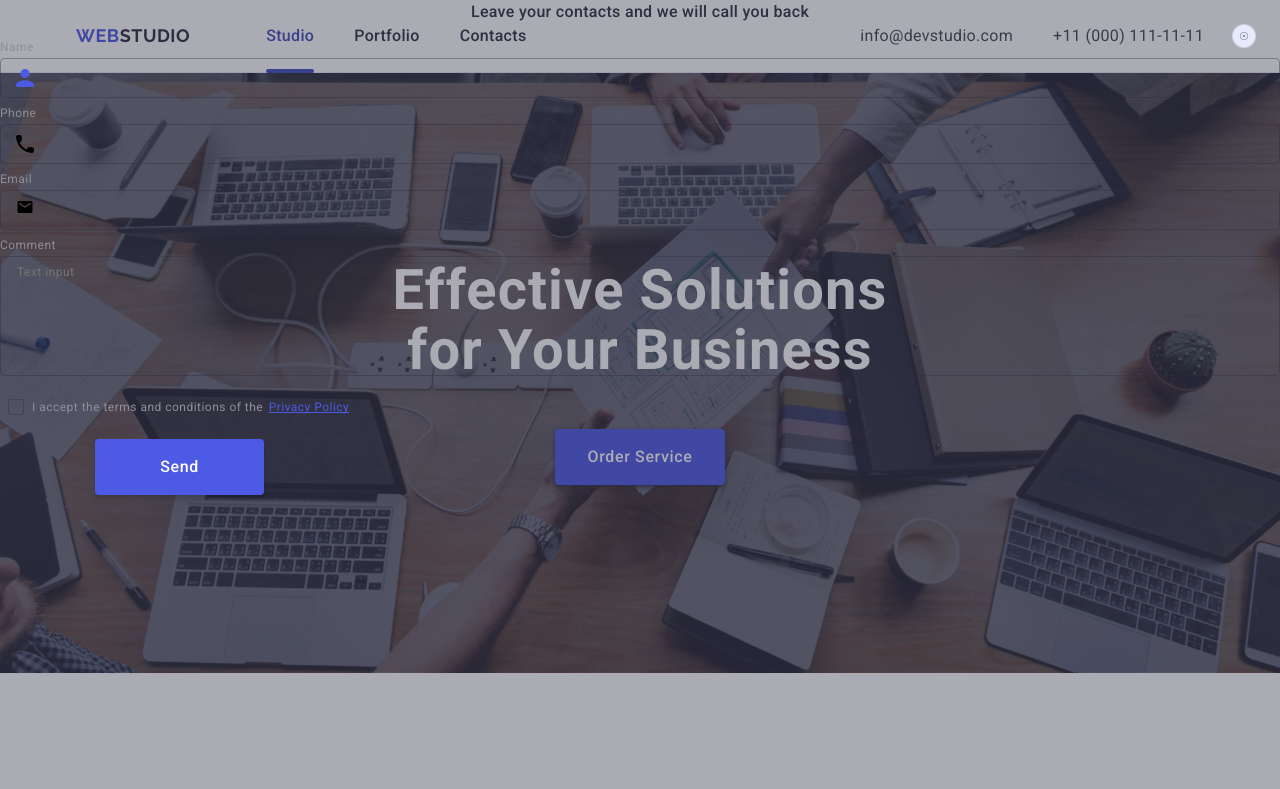
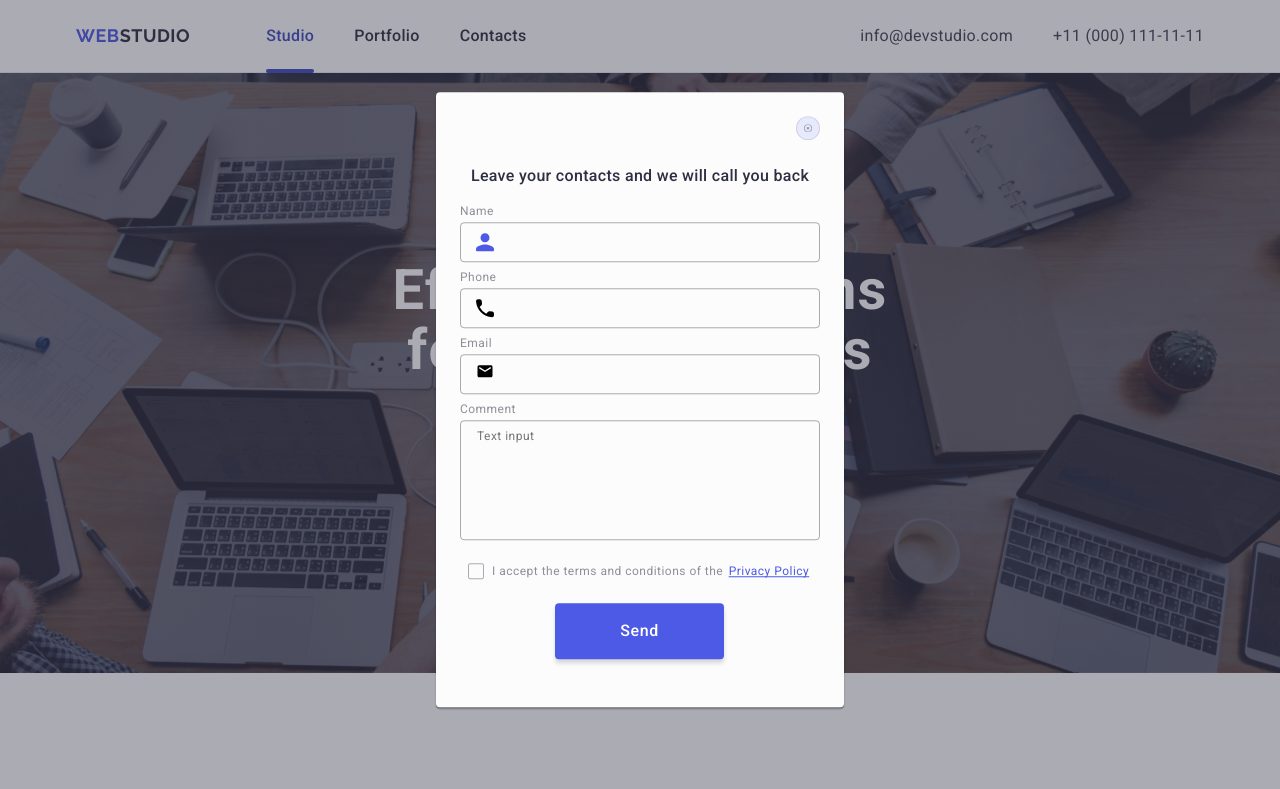
Before and after one commit to Lana-goit/goit-markup-hw-05, a plain HTML site: page index.html in a window 1280 px wide. Shown: the top 789 px of the page. Drawn offline with nearby package versions, Linux system fonts and the light colour scheme.

Commit message:
add index.html file

```diff
--- a/css/styles.css
+++ b/css/styles.css
@@ -496,7 +496,22 @@ margin-bottom: 8px;
       background-color: #31d0aa;
     }
 
+    /* .team-menu-icon {
+      fill: #f4f4fd;
+      display: flex;
+      width: 16px;
+      height: 16px;
+  }
 
+  .container-icon-item {
+      width: 40px;
+      height: 40px;
+      margin-bottom: 8px;
+  }
+
+
+  .footer-title {}
+   */
 
     .footer-subscribe{
       display: flex;
@@ -595,7 +610,7 @@ margin-bottom: 8px;
   visibility: visible;
   pointer-events: auto;
 }
-/* .modal {
+.modal {
   position: absolute;
   width: 408px;
   min-height: 584px;
@@ -609,7 +624,7 @@ margin-bottom: 8px;
   box-shadow: 0px 1px 1px rgba(0, 0, 0, 0.14),
       0px 1px 3px rgba(0, 0, 0, 0.12),
       0px 2px 1px rgba(0, 0, 0, 0.2);
-} */
+}
 
 
 .modal-btn{
```
